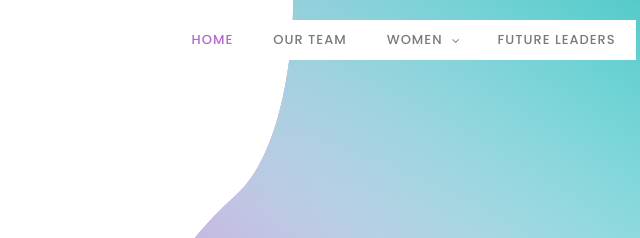
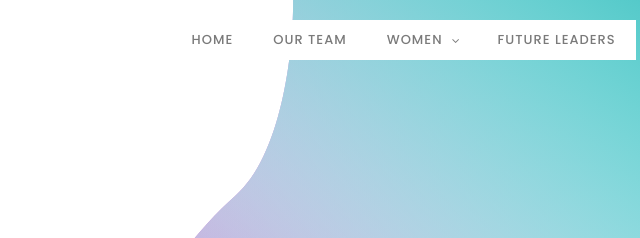
Before and after one commit to GenerationWhyProject/Generation-Why, a plain HTML site: page index.html in a window 1280 px wide. Shown: the top 238 px of the page, 382-1022 px from the left. Drawn offline with Linux system fonts and the light colour scheme.

Commit message:
Update index.html

```diff
--- a/index.html
+++ b/index.html
@@ -55,9 +55,11 @@ https://templatemo.com/tm-540-lava-landing-page
                         <!-- ***** Logo End ***** -->
                         <!-- ***** Menu Start ***** -->
                         <ul class="nav">
-                            <li class="scroll-to-section"><a href="#welcome" class="menu-item">Home</a></li>
+
+                            <li class="scroll-to-section"><a href="index.html">Home</a></li>
+
                             <li class=""><a href="our_team.html">Our Team</a></li>
-                            </li>
+
                             <li class="submenu">
                                 <a href="javascript:;">Women</a>
                                 <ul>
```
